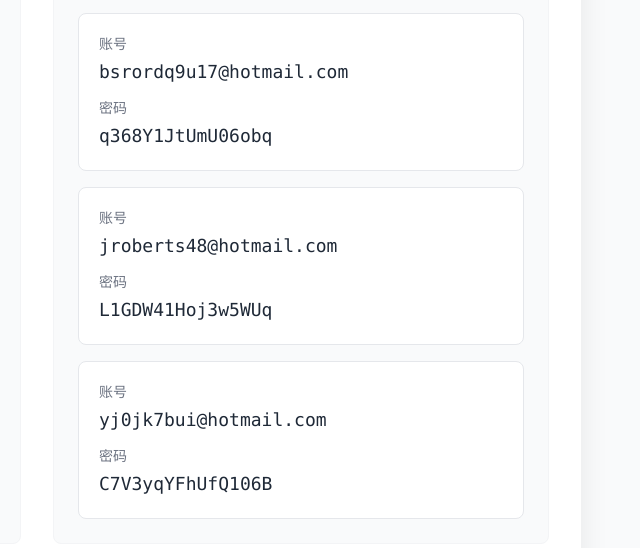
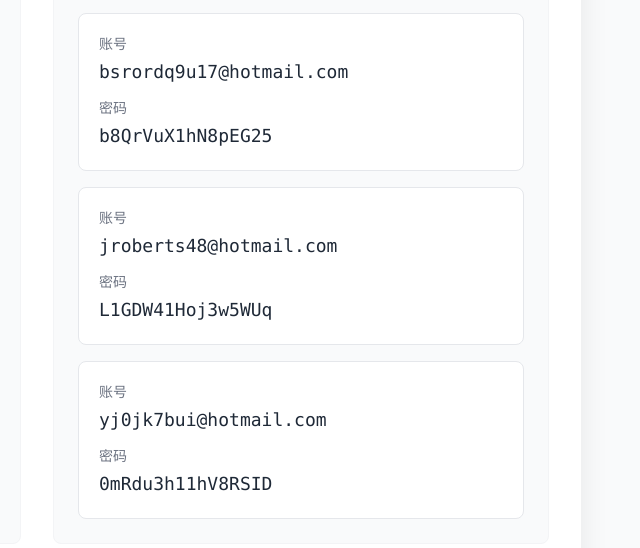
Before and after one commit to jingniaodd/jingyu, a plain HTML site: page index.html in a window 1280 px wide. Shown: the part 1538-2086 px from the top of the page, 603-1243 px from the left. Drawn offline with nearby package versions, Linux system fonts and the light colour scheme.

Commit message:
Update index.html

```diff
--- a/index.html
+++ b/index.html
@@ -279,7 +279,7 @@
                                 <p class="text-sm text-gray-500 mb-1">账号</p>
                                 <p class="font-mono text-gray-800 text-lg break-all">bsrordq9u17@hotmail.com</p>
                                 <p class="text-sm text-gray-500 mt-3 mb-1">密码</p>
-                                <p class="font-mono text-gray-800 text-lg">q368Y1JtUmU06obq</p>
+                                <p class="font-mono text-gray-800 text-lg">b8QrVuX1hN8pEG25</p>
                             </div>
 
                             <div class="bg-white p-5 rounded-lg border border-gray-200">
@@ -293,7 +293,7 @@
                                 <p class="text-sm text-gray-500 mb-1">账号</p>
                                 <p class="font-mono text-gray-800 text-lg break-all">yj0jk7bui@hotmail.com</p>
                                 <p class="text-sm text-gray-500 mt-3 mb-1">密码</p>
-                                <p class="font-mono text-gray-800 text-lg">C7V3yqYFhUfQ106B</p>
+                                <p class="font-mono text-gray-800 text-lg">0mRdu3h11hV8RSID</p>
                             </div>
                         </div>
                     </div>
```
